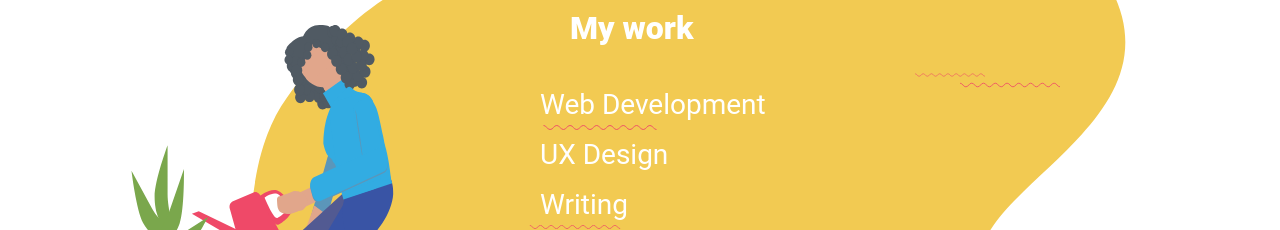
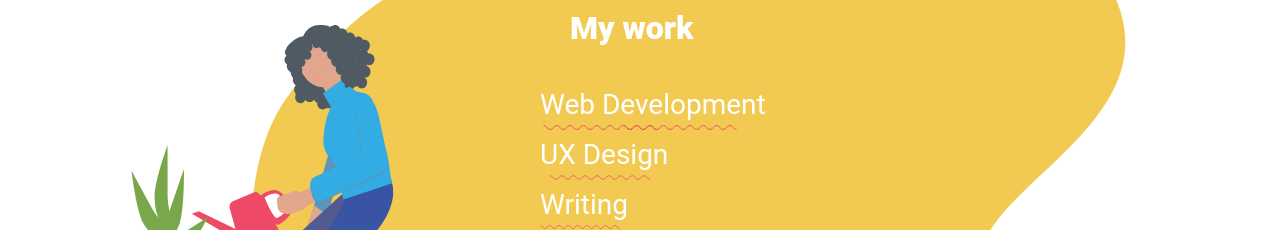
Before and after one commit to cauliflowersingerbee/my-portfolio, a React (Create React App) app: page /work in a window 1280 px wide. Shown: the part 375-605 px from the top of the page. Built offline with nearby package versions, Linux system fonts and the light colour scheme.

Commit message:
fixed problems with svg rendering on work page

```diff
--- a/src/components/work/work.jsx
+++ b/src/components/work/work.jsx
@@ -5,8 +5,6 @@ import './work.scss'
 import WorkImage from '../imgs/work-img.svg';
 import WorkVector from '../imgs/work-vector.svg';
 import SquigglyLine from '../imgs/squiggly-line.svg';
-import SquigglyLineOne from '../imgs/squiggly-line.svg';
-import SquigglyLineTwo from '../imgs/squiggly-line.svg';
 import SquigglyLineThree from '../imgs/squiggly-line.svg';
 import LandingPage from '../landing-page/landing-page';
 
@@ -48,9 +46,9 @@ export default class WorkView extends React.Component {
       <img id='work-vector' src={WorkVector} alt=''/>
       <img id='work-img' src={WorkImage} alt=''/>
       <img id='squiggly-line' src={SquigglyLine} alt=''/>
-      <img id='squiggly-line-one' src={SquigglyLineOne} alt=''/>
-      <img id='squiggly-line-two' src={SquigglyLineTwo} alt=''/>
+      <img id='squiggly-five' src={SquigglyLine} alt=''/>
       <img id='squiggly-line-three' src={SquigglyLineThree} alt=''/>
+      <img id='squiggly-line-four' src={SquigglyLineThree} alt=''/>
       <p id='work-text'>My work</p>
       <div id='web-dev'onClick={handleClickWebDev} style={{cursor:'pointer'}} onMouseEnter={changeTextColor} onMouseLeave={returnTextColor}>Web Development</div>
       <div id='ux-design' onClick={handleClickUXDesign} style={{cursor:'pointer'}} onMouseEnter={changeTextColor} onMouseLeave={returnTextColor}>UX Design</div>
--- a/src/components/work/work.scss
+++ b/src/components/work/work.scss
@@ -97,30 +97,31 @@
             top: 500px;
         }
 
-        #squiggly-line-one {
-            position: absolute;
-            z-index: 2;
-            width: 500px;
-            height: 5px;
-            left:10px ;
-            top: 500px;
-        }
 
 
-        #squiggly-line-two {
+        #squiggly-line-four {
             position: absolute;
             z-index: 2;
             width: 100px;
             height: 5px;
-            left: 380px;
+            left: 550px;
             top: 550px;
         }
 
         #squiggly-line-three {
             position: absolute;
             z-index: 2;
-            width: 350px;
-            height: 4px;
-            left: 400px;
+            width: 300px;
+            height: 3.5px;
+            left: 430px;
             top: 600px;
         }
+
+        #squiggly-five {
+            position: absolute;
+            z-index: 2;
+            width: 280px;
+            height: 5px;
+            left: 540px;
+            top: 500px;
+        }
```
Also changed, not shown: src/components/imgs/leaf-logo.svg.
